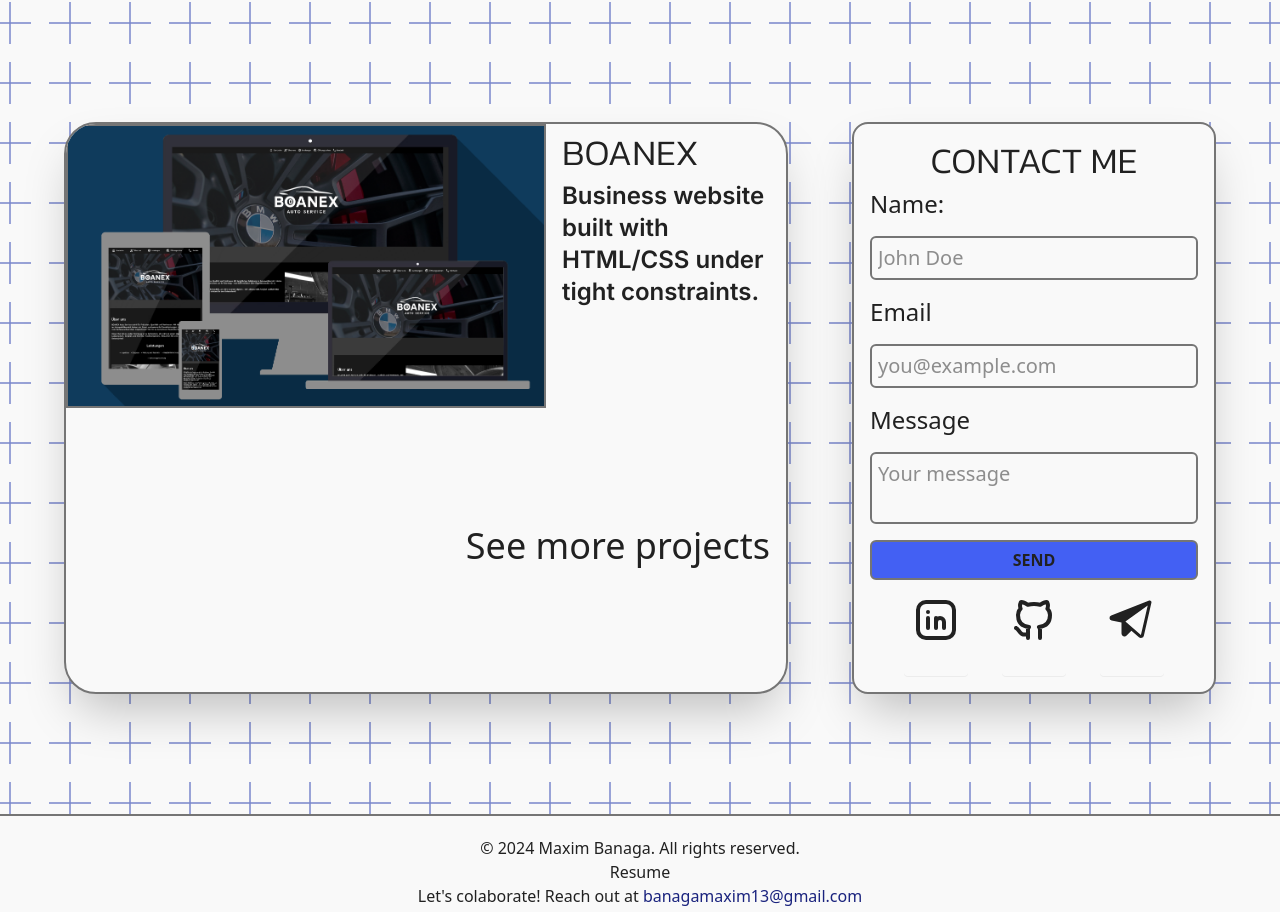
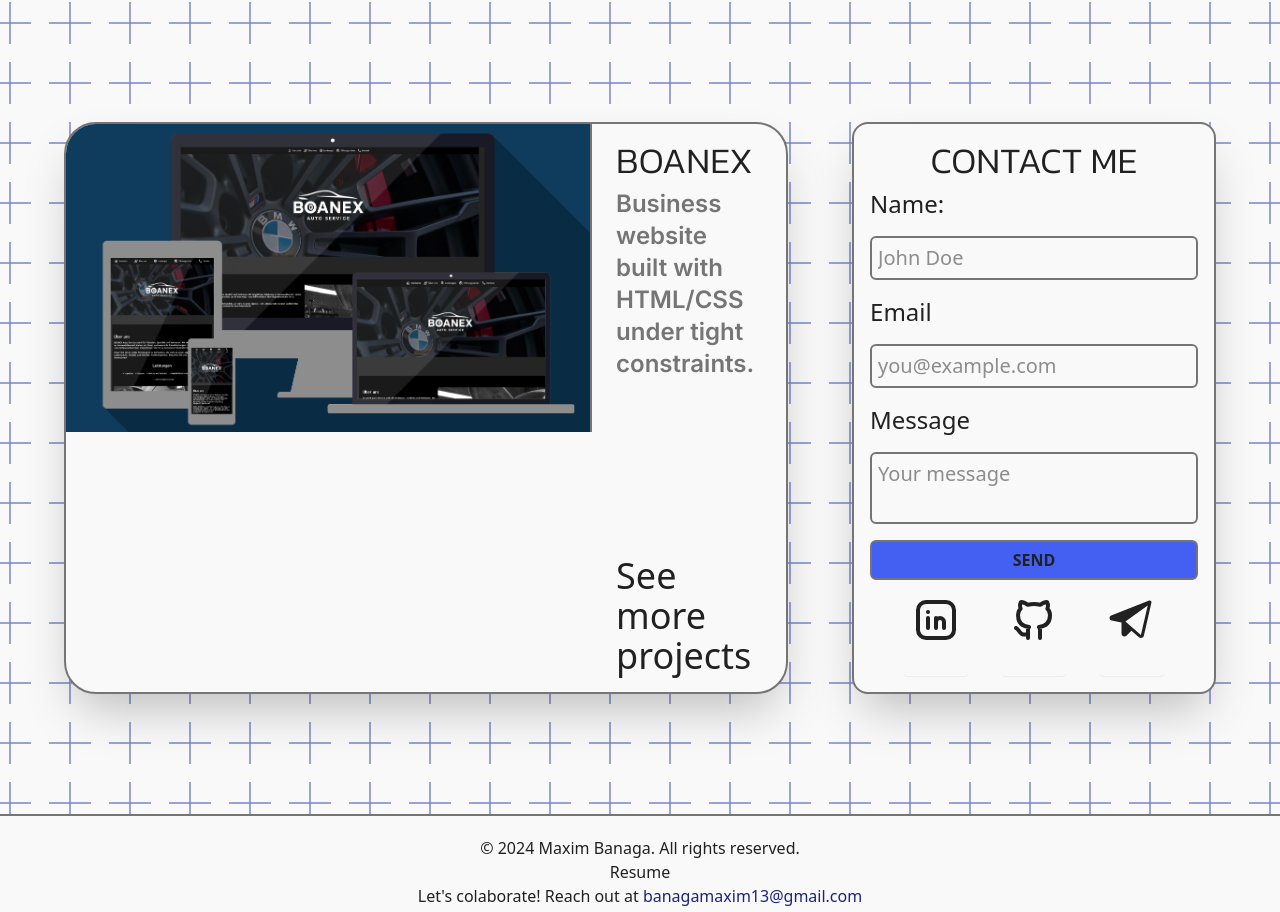
Before and after one commit to Xenmia/portfolio, a Next.js app: page / in a window 1280 px wide. Shown: the part 1200-2112 px from the top of the page. Built offline with nearby package versions, Linux system fonts and the light colour scheme.

Commit message:
Positioning tweaks

```diff
--- a/app/components/ProjectPreview.tsx
+++ b/app/components/ProjectPreview.tsx
@@ -18,19 +18,21 @@ const inter = Inter({
 const ProjectPreview = () => {
   return (
     <div
-      className="flex flex-col flex-2/3 border-muted-light dark:border-muted-dark border-2
+      className="flex flex-col lg:flex-row flex-2/3 border-muted-light dark:border-muted-dark border-2
     bg-background-light dark:bg-background-dark overflow-hidden origin-left rounded-4xl shadow-2xl"
     >
-      <a
-        className="decoration-text-light dark:decoration-text-dark flex flex-col lg:flex-row"
-        href="https://boanex.netlify.app/"
-      >
+      <a href="https://boanex.netlify.app/">
         <Image
-          className="w-full lg:min-w-2/3 border-2 border-muted-light dark:border-muted-dark"
+          className="w-full lg:min-w-2/3 border-r-2 border-muted-light dark:border-muted-dark"
           alt="project preview"
           src={mockup}
         />
-        <div className="flex flex-col *:px-4 *:pt-2 *:underline-offset-4 hover:*:underline">
+      </a>
+      <div className="flex flex-col h-full p-2">
+        <a
+          href="https://boanex.netlify.app/"
+          className="*:underline-offset-4 hover:*:underline *:px-4 *:pt-2"
+        >
           <h1
             className={
               "text-4xl text-text-light dark:text-text-dark " + kanit.className
@@ -40,23 +42,23 @@ const ProjectPreview = () => {
           </h1>
           <h1
             className={
-              "text-2xl text-text-light dark:text-text-dark font-semibold " +
+              "text-2xl text-muted-light dark:text-muted-dark font-semibold " +
               inter.className
             }
           >
             Business website built with HTML/CSS under tight constraints.
           </h1>
-        </div>
         </a>
         <Link
           className="text-text-light dark:text-text-dark hover:underline text-4xl
-        lg:place-self-end my-auto place-self-center lg:px-4 pb-2
+          lg:place-self-end mt-8 lg:mt-auto place-self-center lg:px-4 pb-2
         hover:text-secondary-light dark:hover:text-secondary-dark "
           href="../projects"
         >
           See more projects
         </Link>
       </div>
+    </div>
   );
 };
 
```
Lines whose indentation alone changed are shown as unchanged.
